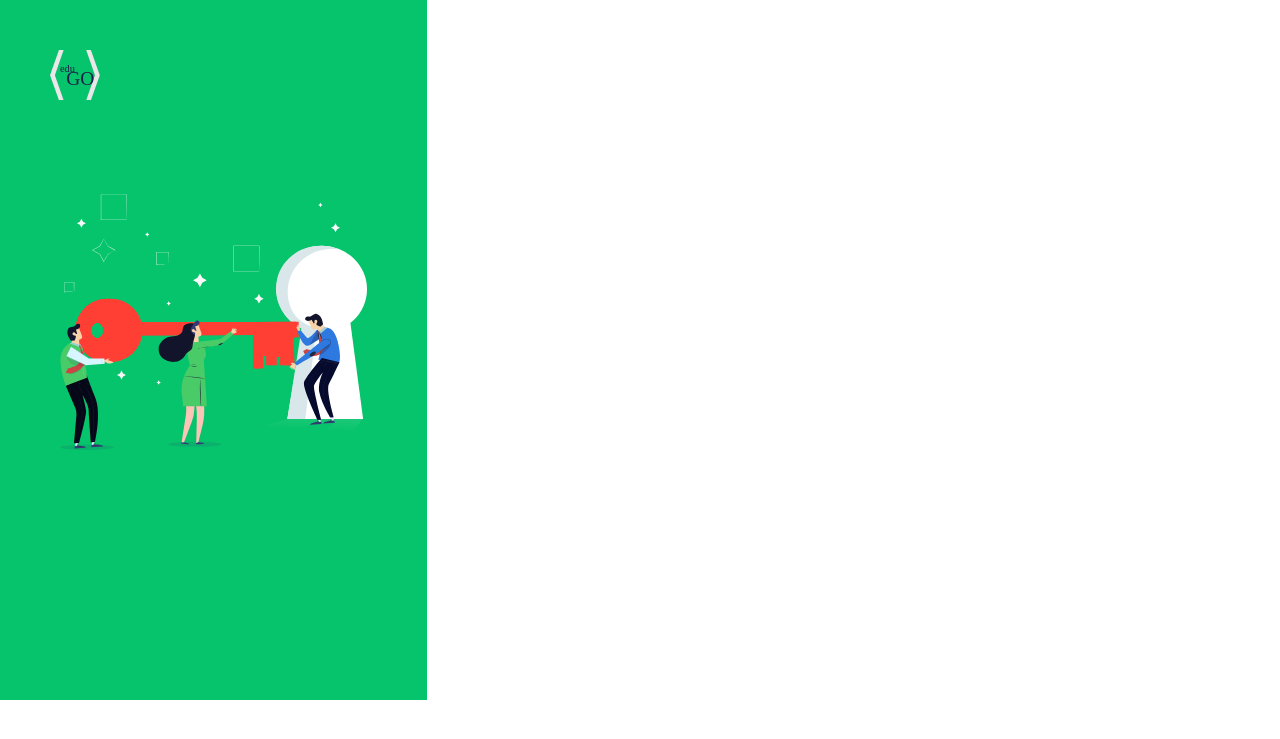
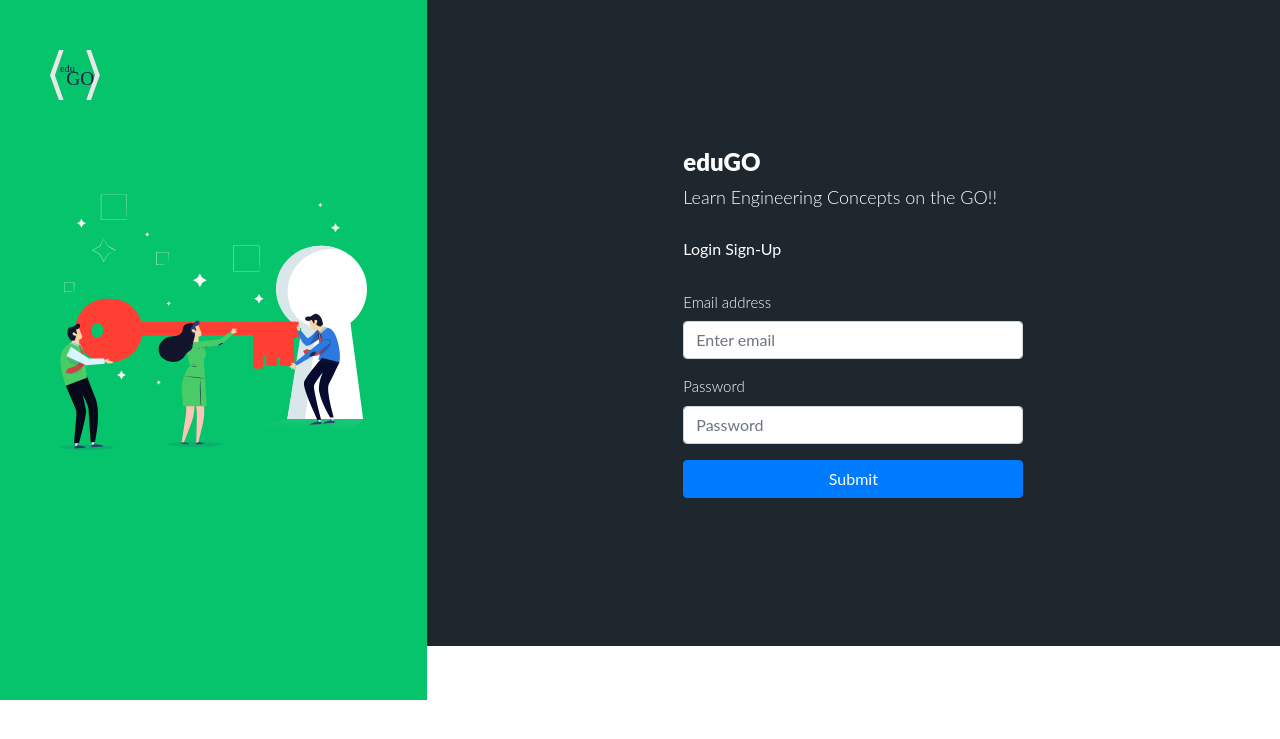
Before and after one commit to parthpanchal3399/eduGO-website, a PHP site: page /login.php in a window 1280 px wide. Shown: the top 739 px of the page. Run offline with PHP 8.4, Linux system fonts and the light colour scheme; some libraries are stand-ins or nearby versions.

Commit message:
login page frontend done

```diff
--- a/src/css/style.css
+++ b/src/css/style.css
@@ -2,6 +2,7 @@ body{
     overflow-x: hidden;
     font-family: 'Lato',sans-serif;
     color: #505962;
+
 }
 
 
@@ -56,6 +57,92 @@ body{
     background-size: cover;
     background-position: center;
 }
+
+div.login-section {
+    background-color: #1e272e;
+    display: flex;
+
+}
+
+.form-holder {
+    margin: auto;
+    width: 100%;
+    height: 100%;
+}
+
+.form-holder .form-content {
+    position: relative;
+    text-align: center;
+    display: -webkit-box;
+    display: -moz-box;
+    display: -ms-flexbox;
+    display: -webkit-flex;
+    display: flex;
+    justify-content: center;
+    align-items: center;
+    padding: 18%;
+    min-height: 100%;
+}
+
+.form-content .form-group {
+    color: #fff;
+    font-size: 15px;
+    font-weight: 300;
+}
+
+.form-content .form-items {
+    display: inline-block;
+    width: 100%;
+    max-width: 340px;
+    text-align: left;
+}
+
+.form-content h3 {
+    color: #fff;
+    text-align: left;
+    font-size: 24px;
+    font-weight: 900;
+    margin-bottom: 10px;
+}
+
+.form-content h3.form-title {
+    margin-bottom: 30px;
+}
+
+.form-content p {
+    color: #fff;
+    text-align: left;
+    font-size: 18px;
+    font-weight: 300;
+    line-height: 20px;
+    margin-bottom: 30px;
+}
+
+.form-content .page-links a {
+    color: #fff;
+  }
+
+.form-content .page-links a:after {
+    background-color: rgba(255, 255, 255, 0.5);
+  }
+
+.form-content .page-links a.active:after {
+    background-color: #fff;
+  }
+
+.form-content .page-links a:hover:after,
+.form-content .page-links a:focus:after {
+    background-color: #fff;
+  }
+
+div.login-form {
+    margin-top: 30px;
+}
+
+div.login-form button.btn {
+    width: 100%;
+}
+
 
 /*==================Navigation CSS====================*/
 .navbar{
--- a/src/login.php
+++ b/src/login.php
@@ -21,10 +21,38 @@
             </div>
         </div>
 
-        <div class="col-lg-8"> <!-- Login Section -->
+        <div class="col-lg-8 login-section"> <!-- Login Section -->
+            <div class="form-holder">
+                <div class="form-content">
+                    <div class="form-items">
+                        <h3>eduGO</h3>
+                        <p>Learn Engineering Concepts on the GO!!</p>
 
+                        <div class="page-links">
+                            <a href="login.php" class="active">Login</a>
+                            <a href="signup.php">Sign-Up</a>
+                        </div>
+
+                        <div class="login-form">
+                            <form>
+                                <div class="form-group">
+                                    <label for="InputEmail">Email address</label>
+                                    <input type="email" class="form-control" id="InputEmail" placeholder="Enter email">
+                                </div>
+                                <div class="form-group">
+                                    <label for="InputPassword">Password</label>
+                                    <input type="password" class="form-control" id="InputPassword" placeholder="Password">
+                                </div>
+                                <button type="submit" class="btn btn-primary">Submit</button>
+                            </form>
+                        </div>
+                    </div>
+                </div>
+            </div>
         </div>
     </div>
+
+
 </div>
 
 
```
